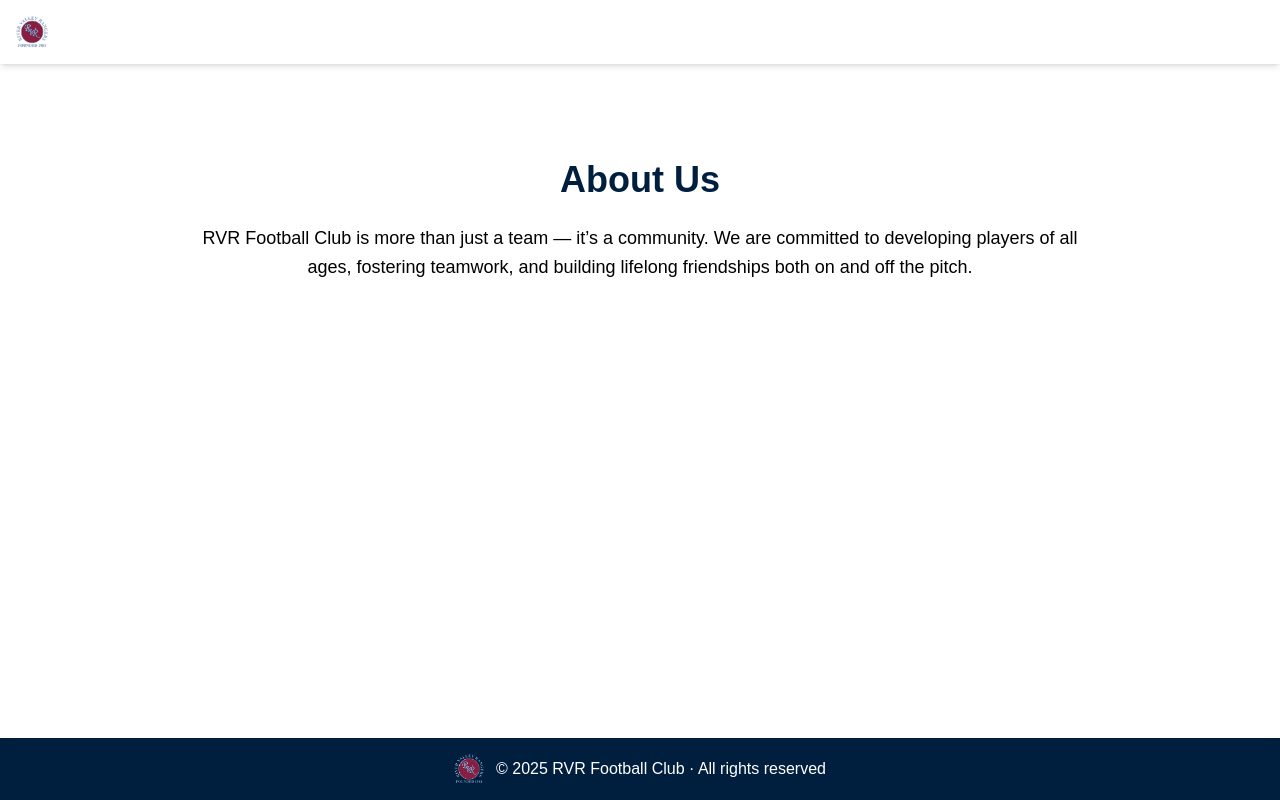
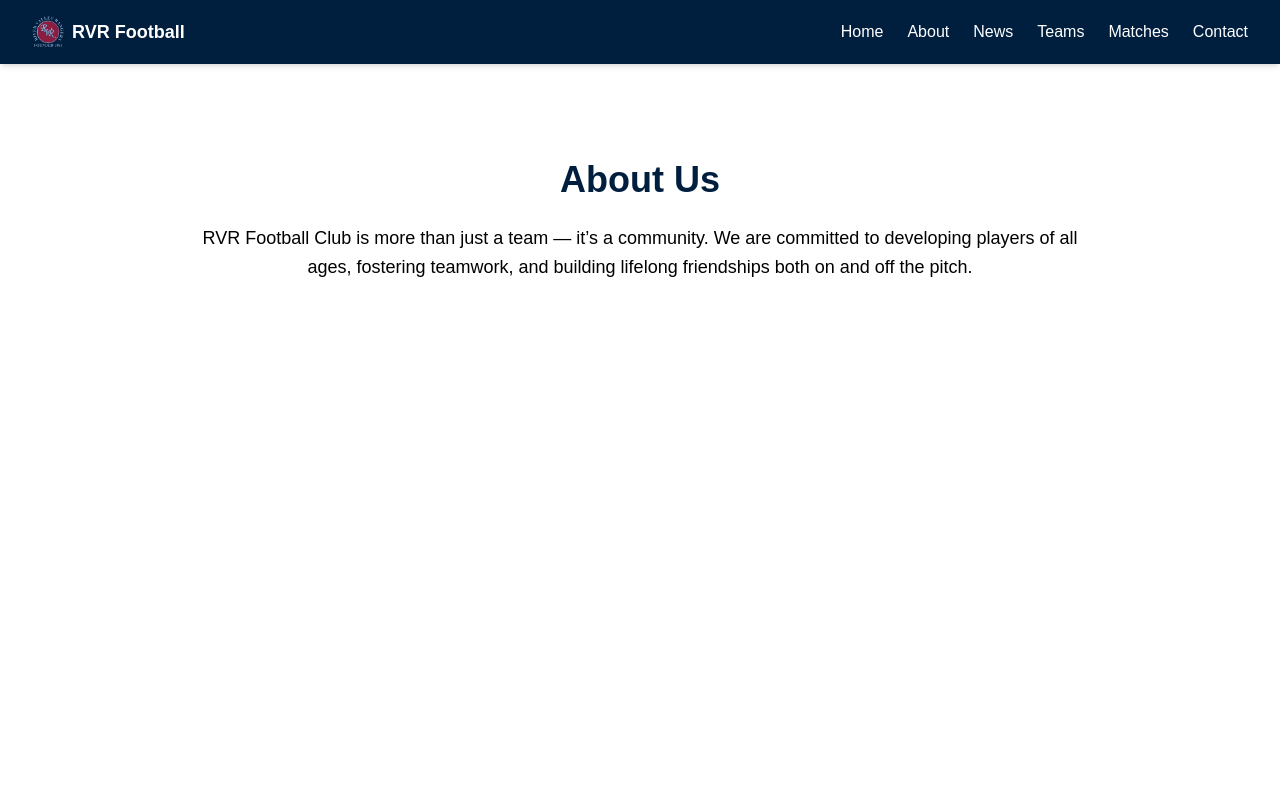
Before and after one commit to 1Zero9/rvrmatchday, a Next.js app: page /about in a window 1280 px wide. Shown: the top 800 px of the page. Built offline with nearby package versions, Linux system fonts and the light colour scheme.

Commit message:
headerfix

```diff
--- a/src/components/Footer.tsx
+++ b/src/components/Footer.tsx
@@ -1,13 +1,8 @@
-import Image from "next/image";
-
 export default function Footer() {
   return (
-    <footer className="fixed bottom-0 left-0 w-full bg-[#001F3F] text-white py-4 text-center text-base shadow-inner">
-      <div className="max-w-6xl mx-auto px-4 flex items-center justify-center space-x-3">
-        <Image src="/images/logo.png" alt="Club Logo" width={30} height={30} />
-        <p className="font-medium text-white">
-          © {new Date().getFullYear()} RVR Football Club · All rights reserved
-        </p>
+    <footer className="bg-[#001f3f] text-white py-4 mt-10">
+      <div className="max-w-7xl mx-auto px-4 sm:px-6 lg:px-8 text-center">
+        <p>&copy; {new Date().getFullYear()} RVR Football Club. All rights reserved.</p>
       </div>
     </footer>
   );
--- a/src/components/Header.tsx
+++ b/src/components/Header.tsx
@@ -1,42 +1,52 @@
+import { useState } from "react";
 import Link from "next/link";
-import { useState } from "react";
 import { Menu, X } from "lucide-react";
 
 export default function Header() {
   const [isOpen, setIsOpen] = useState(false);
 
   return (
-    <header className="bg-rvr-navy text-white fixed top-0 left-0 right-0 shadow-md z-50">
-      <div className="container mx-auto flex justify-between items-center p-4">
-        <Link href="/" className="text-xl font-bold flex items-center gap-2">
-          <img src="/images/logo.png" alt="Club Logo" className="h-8 w-8" />
-          River Valley Rangers
-        </Link>
+    <header className="bg-[#001f3f] text-white shadow-md fixed top-0 left-0 w-full z-50">
+      <div className="max-w-7xl mx-auto px-4 sm:px-6 lg:px-8">
+        <div className="flex justify-between items-center h-16">
+          {/* Logo + title */}
+          <Link href="/" className="flex items-center space-x-2">
+            <img
+              src="/images/logo.png"
+              alt="Club Logo"
+              className="h-8 w-8"
+            />
+            <span className="font-bold text-lg">RVR Football</span>
+          </Link>
 
-        {/* Desktop nav */}
-        <nav className="hidden md:flex gap-6">
-          <Link href="/">Home</Link>
-          <Link href="/about">About</Link>
-          <Link href="/contact">Contact</Link>
-          <Link href="/app">App</Link>
-        </nav>
+          {/* Desktop nav */}
+          <nav className="hidden md:flex space-x-6">
+            <Link href="/" className="hover:text-gray-300">Home</Link>
+            <Link href="/about" className="hover:text-gray-300">About</Link>
+            <Link href="/news" className="hover:text-gray-300">News</Link>
+            <Link href="/teams" className="hover:text-gray-300">Teams</Link>
+            <Link href="/matches" className="hover:text-gray-300">Matches</Link>
+            <Link href="/contact" className="hover:text-gray-300">Contact</Link>
+          </nav>
 
-        {/* Mobile nav toggle */}
-        <button
-          onClick={() => setIsOpen(!isOpen)}
-          className="md:hidden text-white"
-        >
-          {isOpen ? <X size={24} /> : <Menu size={24} />}
-        </button>
+          {/* Mobile button */}
+          <div className="md:hidden">
+            <button onClick={() => setIsOpen(!isOpen)}>
+              {isOpen ? <X size={24} /> : <Menu size={24} />}
+            </button>
+          </div>
+        </div>
       </div>
 
       {/* Mobile menu */}
       {isOpen && (
-        <nav className="md:hidden bg-rvr-navy text-white flex flex-col items-center gap-4 py-4">
-          <Link href="/">Home</Link>
-          <Link href="/about">About</Link>
-          <Link href="/contact">Contact</Link>
-          <Link href="/app">App</Link>
+        <nav className="md:hidden bg-[#001f3f] text-white px-4 py-2 space-y-2">
+          <Link href="/" className="block hover:text-gray-300">Home</Link>
+          <Link href="/about" className="block hover:text-gray-300">About</Link>
+          <Link href="/news" className="block hover:text-gray-300">News</Link>
+          <Link href="/teams" className="block hover:text-gray-300">Teams</Link>
+          <Link href="/matches" className="block hover:text-gray-300">Matches</Link>
+          <Link href="/contact" className="block hover:text-gray-300">Contact</Link>
         </nav>
       )}
     </header>
```
